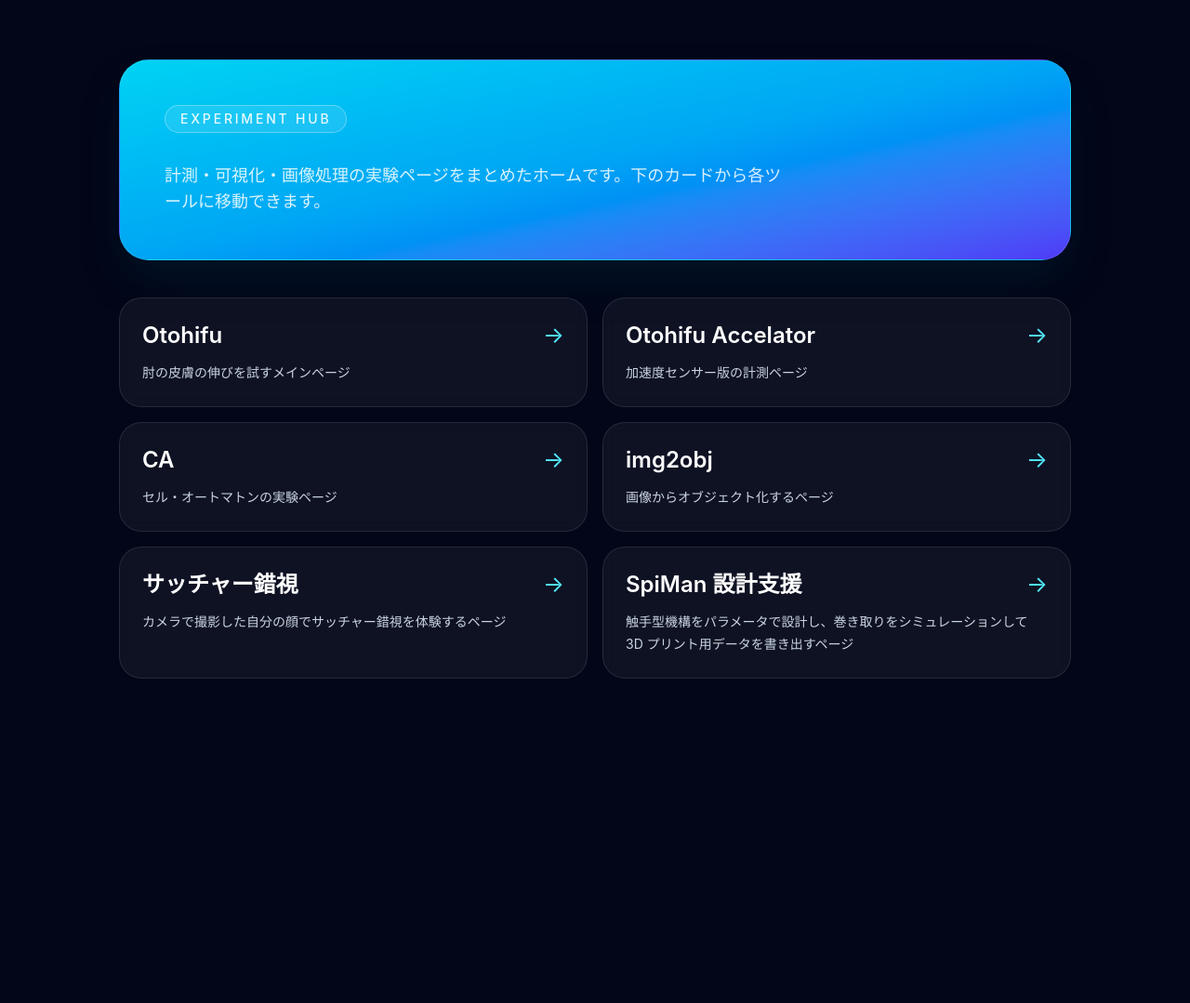
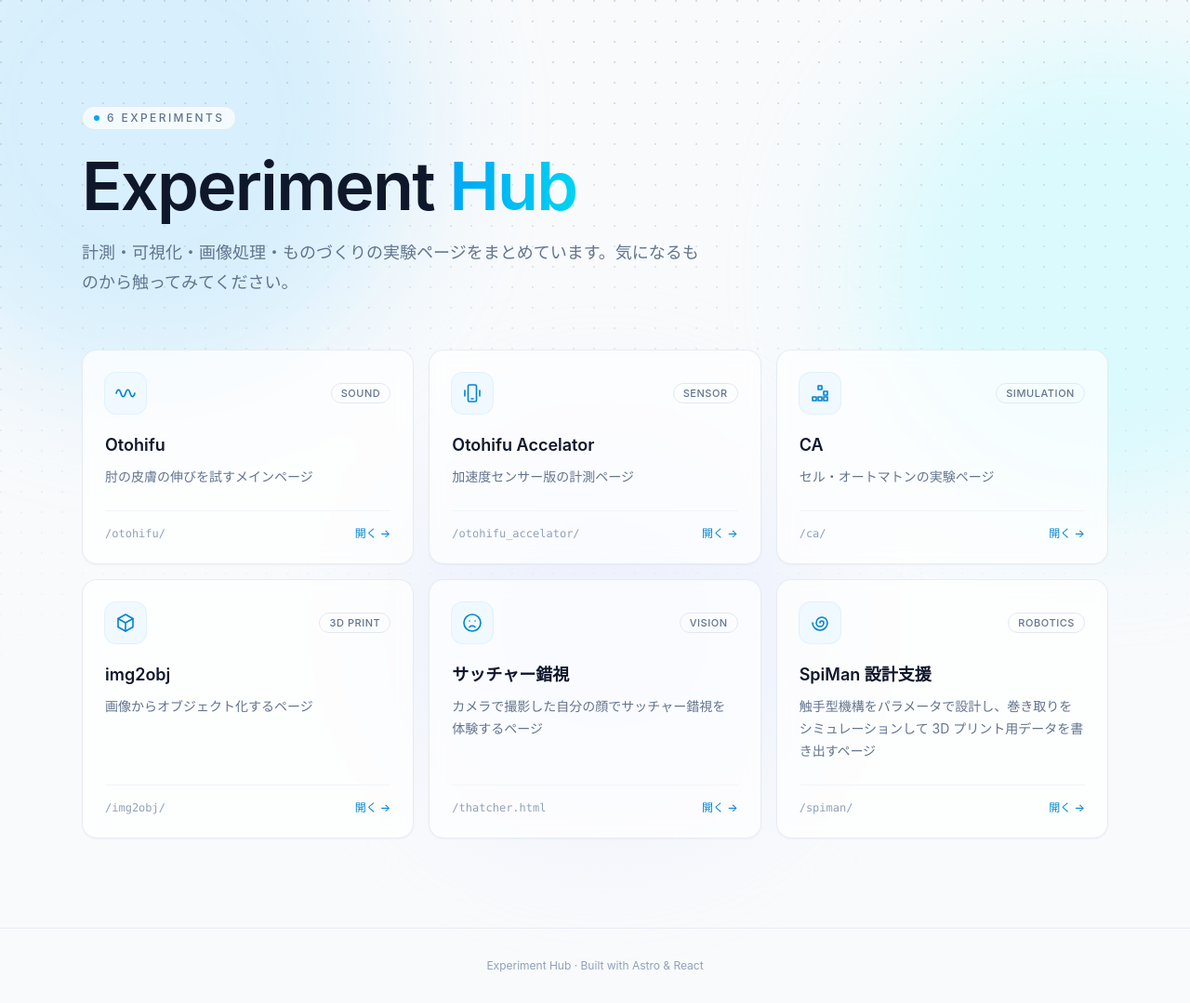
Before and after one commit to Dambara0419/my-github-pages, an Astro site: page / in a window 1280 px wide. Shown: the whole page at 93% size. Before the commit the page ends 800 px from the top, so only its background shows below. Built offline with nearby package versions, Linux system fonts and the light colour scheme; Astro itself is replaced by a stand-in of ours.

Commit message:
Redesign top page with a clean light theme
Light background with soft blurred tints and a fading dot grid,
frosted-glass cards with line icons and category tags, and a real
heading. Layout.astro gains a bodyClass prop so the top page can use
the light theme while tool pages keep the dark default.

Co-Authored-By: Claude Opus 5.5 <noreply@anthropic.com>

```diff
--- a/CLAUDE.md
+++ b/CLAUDE.md
@@ -21,7 +21,7 @@ Astro 7 static site (MPA) with React 19 islands, deployed to GitHub Pages at bas
 
 - `src/pages/*.astro` — one file per route (file-based routing).
 - `src/components/*.jsx` — interactive React components, mounted from pages with `client:load`. Each page only ships the JS its component needs (three.js/jszip load only on `/img2obj`).
-- `src/layouts/Layout.astro` — shared `<html>`/`<head>` (lang, title `<title> | Experiment Hub`, description/OGP, favicon) and the dark page background on `<body>`.
+- `src/layouts/Layout.astro` — shared `<html>`/`<head>` (lang, title `<title> | Experiment Hub`, description/OGP, favicon) and the `<body>` colors (dark `bg-slate-950` by default; the top page passes `bodyClass` for its light theme).
 - `src/utils/withBase.ts` — `withBase('/path')` prefixes the base path. Use it for every internal link and asset URL (both in `.astro` and `.jsx`); plain `/path` links would miss `/my-github-pages`.
 - `public/` — copied as-is. `public/thatcher.html` is a standalone page (not Astro/React) that loads MediaPipe from jsDelivr.
 
--- a/src/layouts/Layout.astro
+++ b/src/layouts/Layout.astro
@@ -6,11 +6,17 @@ import { withBase } from '../utils/withBase'
 interface Props {
   title?: string
   description?: string
+  /** <body> の配色を差し替える（既定はツールページ共通の暗い背景） */
+  bodyClass?: string
 }
 
 const SITE_NAME = 'Experiment Hub'
 
-const { title, description = '計測・可視化・画像処理の実験ページ集' } = Astro.props
+const {
+  title,
+  description = '計測・可視化・画像処理の実験ページ集',
+  bodyClass = 'bg-slate-950 text-slate-100',
+} = Astro.props
 const pageTitle = title ? `${title} | ${SITE_NAME}` : SITE_NAME
 ---
 
@@ -25,7 +31,7 @@ const pageTitle = title ? `${title} | ${SITE_NAME}` : SITE_NAME
     <link rel="icon" type="image/svg+xml" href={withBase('/favicon.svg')} />
     <title>{pageTitle}</title>
   </head>
-  <body class="min-h-screen bg-slate-950 text-slate-100 antialiased">
+  <body class:list={['min-h-screen antialiased', bodyClass]}>
     <slot />
   </body>
 </html>
--- a/src/pages/index.astro
+++ b/src/pages/index.astro
@@ -6,45 +6,100 @@ interface PageLink {
   href: string
   title: string
   description: string
+  tag: string
+  /** 24×24 の線画アイコン（stroke で描く path の d） */
+  icon: string[]
 }
 
 const pages: PageLink[] = [
-  { href: '/otohifu/', title: 'Otohifu', description: '肘の皮膚の伸びを試すメインページ' },
-  { href: '/otohifu_accelator/', title: 'Otohifu Accelator', description: '加速度センサー版の計測ページ' },
-  { href: '/ca/', title: 'CA', description: 'セル・オートマトンの実験ページ' },
-  { href: '/img2obj/', title: 'img2obj', description: '画像からオブジェクト化するページ' },
-  { href: '/thatcher.html', title: 'サッチャー錯視', description: 'カメラで撮影した自分の顔でサッチャー錯視を体験するページ' },
-  { href: '/spiman/', title: 'SpiMan 設計支援', description: '触手型機構をパラメータで設計し、巻き取りをシミュレーションして 3D プリント用データを書き出すページ' },
+  {
+    href: '/otohifu/', title: 'Otohifu', tag: 'Sound',
+    description: '肘の皮膚の伸びを試すメインページ',
+    icon: ['M2 12c1.5-5 3.5-5 5 0s3.5 5 5 0 3.5-5 5 0 3.5 5 5 0'],
+  },
+  {
+    href: '/otohifu_accelator/', title: 'Otohifu Accelator', tag: 'Sensor',
+    description: '加速度センサー版の計測ページ',
+    icon: ['M9 3h6a1.5 1.5 0 0 1 1.5 1.5v15A1.5 1.5 0 0 1 15 21H9a1.5 1.5 0 0 1-1.5-1.5v-15A1.5 1.5 0 0 1 9 3z', 'M11 18h2', 'M4 9v6', 'M20 9v6'],
+  },
+  {
+    href: '/ca/', title: 'CA', tag: 'Simulation',
+    description: 'セル・オートマトンの実験ページ',
+    icon: ['M10 4h4v4h-4z', 'M16 10h4v4h-4z', 'M4 16h4v4H4z', 'M10 16h4v4h-4z', 'M16 16h4v4h-4z'],
+  },
+  {
+    href: '/img2obj/', title: 'img2obj', tag: '3D Print',
+    description: '画像からオブジェクト化するページ',
+    icon: ['M12 3l8 4.5v9L12 21l-8-4.5v-9L12 3z', 'M4 7.5l8 4.5 8-4.5', 'M12 12v9'],
+  },
+  {
+    href: '/thatcher.html', title: 'サッチャー錯視', tag: 'Vision',
+    description: 'カメラで撮影した自分の顔でサッチャー錯視を体験するページ',
+    icon: ['M12 21a9 9 0 1 0 0-18 9 9 0 0 0 0 18z', 'M9 10h.01', 'M15 10h.01', 'M9 16.5c1.7-1.6 4.3-1.6 6 0'],
+  },
+  {
+    href: '/spiman/', title: 'SpiMan 設計支援', tag: 'Robotics',
+    description: '触手型機構をパラメータで設計し、巻き取りをシミュレーションして 3D プリント用データを書き出すページ',
+    icon: ['M12 12a2 2 0 0 1 4 0 4 4 0 0 1-8 0 6 6 0 0 1 12 0 8 8 0 0 1-16 0'],
+  },
 ]
 ---
 
-<Layout>
-  <main class="px-6 py-16">
-    <div class="mx-auto flex w-full max-w-5xl flex-col gap-10">
-      <section class="overflow-hidden rounded-4xl border border-white/10 bg-linear-to-br from-cyan-400 via-sky-500 to-indigo-600 p-8 text-left shadow-2xl shadow-cyan-950/40 md:p-12">
-        <p class="mb-4 inline-flex rounded-full border border-white/30 bg-white/10 px-4 py-1 text-sm font-medium tracking-[0.2em] text-white/90 uppercase">
-          Experiment Hub
+<Layout bodyClass="bg-slate-50 text-slate-900">
+  <div class="relative isolate min-h-screen overflow-hidden">
+    {/* 背景：淡いぼかしの光とドットグリッド */}
+    <div aria-hidden="true" class="pointer-events-none absolute inset-0 -z-10">
+      <div class="absolute -top-40 -left-32 size-[36rem] rounded-full bg-sky-200/50 blur-3xl"></div>
+      <div class="absolute top-10 -right-40 size-[32rem] rounded-full bg-cyan-100/70 blur-3xl"></div>
+      <div class="absolute top-[28rem] left-1/3 size-[28rem] rounded-full bg-indigo-100/40 blur-3xl"></div>
+      <div class="absolute inset-0 bg-[radial-gradient(circle_at_1px_1px,rgb(148_163_184/0.35)_1px,transparent_0)] bg-size-[22px_22px] mask-[linear-gradient(to_bottom,black,transparent_70%)]"></div>
+    </div>
+
+    <main class="mx-auto w-full max-w-6xl px-6 pt-20 pb-24 md:pt-28">
+      <header class="max-w-3xl">
+        <p class="inline-flex items-center gap-2 rounded-full border border-slate-200 bg-white/70 px-3 py-1 text-xs font-medium tracking-[0.2em] text-slate-500 uppercase backdrop-blur">
+          <span class="size-1.5 rounded-full bg-sky-500"></span>
+          {pages.length} experiments
         </p>
-        <h1 class="max-w-3xl text-4xl font-black tracking-tight text-white md:text-6xl"></h1>
-        <p class="mt-4 max-w-2xl text-base leading-7 text-white/85 md:text-lg">
-          計測・可視化・画像処理の実験ページをまとめたホームです。下のカードから各ツールに移動できます。
+        <h1 class="mt-6 text-5xl font-semibold tracking-tight text-slate-900 md:text-7xl">
+          Experiment <span class="bg-linear-to-r from-sky-500 to-cyan-400 bg-clip-text text-transparent">Hub</span>
+        </h1>
+        <p class="mt-5 max-w-2xl text-base leading-7 text-slate-500 md:text-lg md:leading-8">
+          計測・可視化・画像処理・ものづくりの実験ページをまとめています。気になるものから触ってみてください。
         </p>
-      </section>
+      </header>
 
-      <section class="grid gap-4 md:grid-cols-2">
+      <ul class="mt-14 grid gap-4 sm:grid-cols-2 lg:grid-cols-3">
         {pages.map((page) => (
+          <li>
             <a
               href={withBase(page.href)}
-            class="group rounded-3xl border border-white/10 bg-white/5 p-6 text-left backdrop-blur-sm transition duration-200 hover:-translate-y-1 hover:border-cyan-300/50 hover:bg-white/10 hover:shadow-xl hover:shadow-cyan-950/20"
+              class="group flex h-full flex-col rounded-2xl border border-slate-200/80 bg-white/70 p-6 shadow-[0_1px_2px_rgb(15_23_42/0.04)] backdrop-blur transition duration-200 hover:-translate-y-0.5 hover:border-sky-300 hover:bg-white hover:shadow-[0_12px_32px_-12px_rgb(14_165_233/0.35)] focus-visible:outline-2 focus-visible:outline-offset-2 focus-visible:outline-sky-500"
             >
-            <div class="flex items-center justify-between gap-4">
-              <h2 class="text-2xl font-semibold text-white">{page.title}</h2>
-              <span class="text-2xl text-cyan-300 transition group-hover:translate-x-1">→</span>
+              <div class="flex items-center justify-between">
+                <span class="grid size-11 place-items-center rounded-xl bg-sky-50 text-sky-600 ring-1 ring-sky-100 transition group-hover:bg-sky-500 group-hover:text-white group-hover:ring-sky-500">
+                  <svg viewBox="0 0 24 24" class="size-6" fill="none" stroke="currentColor" stroke-width="1.6" stroke-linecap="round" stroke-linejoin="round" aria-hidden="true">
+                    {page.icon.map((d) => <path d={d} />)}
+                  </svg>
+                </span>
+                <span class="rounded-full border border-slate-200 px-2.5 py-0.5 text-[11px] font-medium tracking-wider text-slate-500 uppercase">
+                  {page.tag}
+                </span>
               </div>
-            <p class="mt-3 text-sm leading-6 text-slate-300">{page.description}</p>
+              <h2 class="mt-5 text-lg font-semibold text-slate-900">{page.title}</h2>
+              <p class="mt-2 flex-1 text-sm leading-6 text-slate-500">{page.description}</p>
+              <div class="mt-6 flex items-center justify-between border-t border-slate-100 pt-4 text-xs">
+                <span class="font-mono text-slate-400">{page.href}</span>
+                <span class="font-medium text-sky-600 transition group-hover:translate-x-0.5">開く →</span>
+              </div>
             </a>
+          </li>
         ))}
-      </section>
+      </ul>
+    </main>
+
+    <footer class="border-t border-slate-200/70 py-8 text-center text-xs text-slate-400">
+      Experiment Hub · Built with Astro &amp; React
+    </footer>
   </div>
-  </main>
 </Layout>
```
Lines whose indentation alone changed are shown as unchanged.
